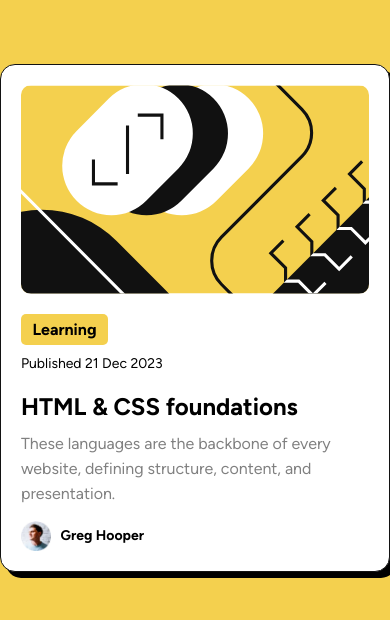
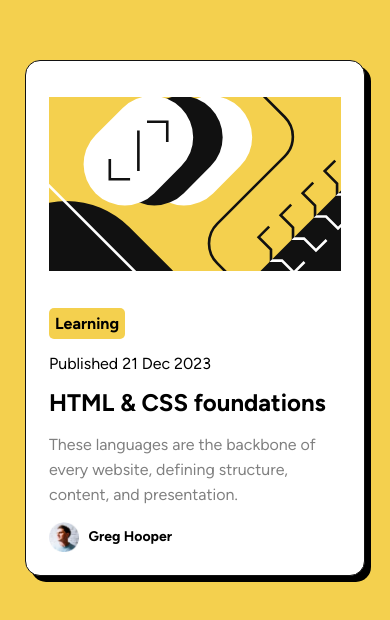
Before and after one commit to savchrisostomidhs/Blog-preview-card-with-HTML-and-CSS, a plain HTML site: page index.html in a window 390 px wide. Shown: the part 104-724 px from the top of the page. Drawn offline with Linux system fonts and the light colour scheme.

Commit message:
Add files via upload

```diff
--- a/index.html
+++ b/index.html
@@ -8,118 +8,9 @@
 
   <link rel="icon" type="image/png" sizes="32x32" href="./assets/images/favicon-32x32.png">
 
+  <link rel="stylesheet" href="./style.css">
+
   <title>Frontend Mentor | Blog preview card</title>
-
-  <!-- Feel free to remove these styles or customise in your own stylesheet 👍 -->
-  <style>
-    @font-face {
-      font-family: Figtree;
-      src: url(./assets/fonts/Figtree-VariableFont_wght.ttf);
-    }
-
-    * {
-      margin: 0;
-      padding: 0;
-      box-sizing: border-box;
-    }
-
-    :root {
-      --Yellow: hsl(47, 88%, 63%);
-      --White: hsl(0, 0%, 100%);
-      --Grey: hsl(0, 0%, 50%);
-      --Black: hsl(0, 0%, 7%);
-    }
-
-    body {
-      height: 100vh;
-      font-family: Figtree;
-      font-size: 16px;
-      background-color: var(--Yellow);
-      display: grid;
-      place-items: center;
-    }
-
-    main {
-      max-width: 400px;
-      max-height: 600px;
-      background-color: var(--White);
-      display: flex;
-      flex-direction: column;
-      margin: 50px auto;
-      border: 1px solid var(--Black);
-      border-radius: 15px;
-      padding: 20px;
-      transition: box-shadow 0.2s;
-      box-shadow: 6px 6px;
-    }
-
-    main>img {
-      border-radius: 10px;
-    }
-
-    .Learning {
-      background-color: var(--Yellow);
-      text-align: center;
-      max-width: 25%;
-      border-radius: 5px;
-      padding: 6px;
-      margin-top: 20px;
-      font-weight: bold;
-    }
-
-    .Learning+p {
-      margin: 10px 0;
-      font-size: 14px;
-    }
-
-    h1 {
-      font-size: 24px;
-      margin: 10px 0;
-      cursor: pointer;
-    }
-
-    h1+p {
-      color: var(--Grey);
-      line-height: 25px;
-    }
-
-    .avatar {
-      margin-top: 15px;
-      display: flex;
-      justify-content: start;
-      align-items: center;
-    }
-
-    .avatar img {
-      max-width: 30px;
-      max-height: 30px;
-      margin-right: 10px;
-    }
-
-    .avatar p {
-      font-weight: bold;
-      font-size: 14px;
-    }
-
-    h1:hover {
-      color: var(--Yellow);
-    }
-
-    main:hover {
-      transition: box-shadow 0.2s;
-      box-shadow: 15px 15px;
-    }
-
-    .attribution {
-      display: none;
-      font-size: 11px;
-      text-align: center;
-    }
-
-    .attribution a {
-      color: hsl(228, 45%, 44%);
-    }
-  </style>
 </head>
 
 <body>
--- /dev/null
+++ b/style.css
@@ -0,0 +1,125 @@
+@font-face {
+    font-family: Figtree;
+    src: url(./assets/fonts/Figtree-VariableFont_wght.ttf);
+}
+
+* {
+    box-sizing: border-box;
+    margin: 0;
+    padding: 0;
+}
+
+:root {
+    --Black: hsl(0, 0%, 7%);
+    --Grey: hsl(0, 0%, 50%);
+    --White: hsl(0, 0%, 100%);
+    --Yellow: hsl(47, 88%, 63%);
+}
+
+html,
+body {
+    height: 100%;
+    width: 100%;
+}
+
+body {
+    background-color: var(--Yellow);
+    display: grid;
+    font-family: Figtree;
+    font-size: 16px;
+    place-items: center;
+}
+
+main {
+    background-color: var(--White);
+    border-radius: 15px;
+    border: 1px solid var(--Black);
+    box-shadow: 6px 6px;
+    display: flex;
+    flex-direction: column;
+    height: 520px;
+    padding: 23px;
+    transition: box-shadow 0.2s;
+    width: 382px;
+}
+
+main>img {
+    border-radius: 10px;
+    height: 200px;
+    width: 100%;
+}
+
+.Learning {
+    background-color: var(--Yellow);
+    border-radius: 5px;
+    font-weight: bold;
+    margin-top: 24px;
+    padding: 6px;
+    text-align: center;
+    width: 80px;
+}
+
+.Learning+p {
+    font-size: 16px;
+    margin-top: 15px;
+}
+
+h1 {
+    cursor: pointer;
+    font-size: 24px;
+    margin-top: 15px;
+}
+
+h1+p {
+    color: var(--Grey);
+    line-height: 25px;
+    margin-top: 15px;
+}
+
+.avatar {
+    align-items: center;
+    display: flex;
+    justify-content: start;
+    margin-top: 15px;
+}
+
+.avatar img {
+    margin-right: 10px;
+    max-height: 30px;
+    max-width: 30px;
+}
+
+.avatar p {
+    font-size: 14px;
+    font-weight: bold;
+}
+
+h1:hover {
+    color: var(--Yellow);
+}
+
+main:hover {
+    box-shadow: 15px 15px;
+    transition: box-shadow 0.2s;
+}
+
+.attribution {
+    display: none;
+    font-size: 11px;
+    text-align: center;
+}
+
+.attribution a {
+    color: hsl(228, 45%, 44%);
+}
+
+@media (max-width: 400px) {
+    main {
+        height: fit-content;
+        width: calc(100% - 50px);
+    }
+
+    .Learning {
+        width: fit-content;
+    }
+}
```
